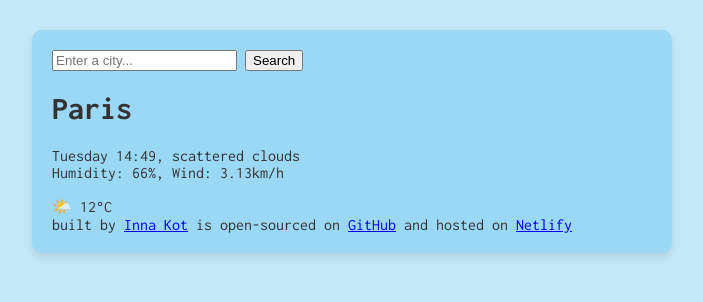
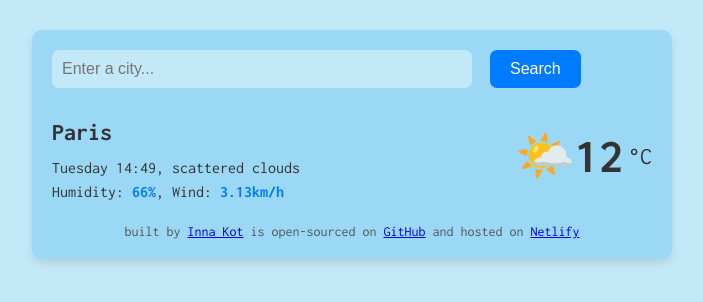
Before and after one commit to Inna-Kot/meteoApp_SheCodes_LearningProject, a plain HTML site: page index.html in a window 1280 px wide. Shown: the whole page, without its empty margins (288-991 px from the left). Drawn offline with Linux system fonts and the light colour scheme.

Commit message:
css: add basic css

```diff
--- a/index.html
+++ b/index.html
@@ -12,22 +12,26 @@
 <body>
     <div class="weather-app">
     <header>
-        <form>
-            <input type="search" placeholder="Enter a city..." required />
-            <input type="submit" value="Search" />
-
+        <form class="search-form">
+            <input type="search" placeholder="Enter a city..." required class="search-form-input" />
+            <input type="submit" value="Search" class="search-form-button" />
         </form>
     </header>
      <main>
-      <div>
-        <h1>Paris</h1>
-        <p>
-          Tuesday 14:49, scattered clouds
-          <br />
-          Humidity: 66%, Wind: 3.13km/h
-        </p>
-      </div>
-      <div>🌤️ 12°C</div>
+        <div class="weather-app-data">
+            <div>
+                <h1 class="weather-app-city">Paris</h1>
+                    <p class="weather-app-description">Tuesday 14:49, scattered clouds
+                    <br />
+                       Humidity: <strong>66%</strong>, Wind: <strong>3.13km/h</strong>
+                    </p>
+            </div>
+            <div class="weather-app-temperature">
+                <div class="weather-app-icon">🌤️</div>
+                <div class="weather-app-temperature-value">12</div>
+                <div class="weather-app-unit">°C</div>
+            </div>
+        </div>
     </main>
     <footer>
         built by <a href="https://github.com/Inna-Kot" target="_blank">Inna Kot</a>
--- a/src/style.css
+++ b/src/style.css
@@ -13,3 +13,70 @@ body {
     margin: 0;
     padding: 0;
 }
+.search-form-input {
+    background-color: #c3e8f7;
+    width: 70%;
+    border: none;
+    border-radius: 7px;
+    margin-right: 10px;
+    padding: 10px;
+    font-size: 16px;
+}
+.search-form-button {
+    background-color: #007bff;
+    color: white;
+    border: none;
+    border-radius: 7px;
+    padding: 10px 20px;
+    font-size: 16px;
+    cursor: pointer;
+}
+.weather-app-data {
+    display: flex;
+    justify-content: space-between;
+    align-items: center;
+    margin-top: 20px;
+}
+.weather-app-city {
+    font-size: 24px;
+    margin: 0;
+    line-height: 48px
+}
+.weather-app-description {
+    font-size: 16px;
+    margin: 0;
+    line-height: 24px;
+}
+.weather-app-temperature {
+    font-size: 48px;
+    margin: 0;
+    display: flex;
+    align-items: center;
+}
+.weather-app-description strong {
+    font-weight: bold;
+    color: #007bff;
+}
+.weather-app-temperature-icon {
+    font-size: 48px;
+    margin-right: 10px;
+}
+.weather-app-temperature-value {
+    font-size: 48px;
+    font-weight: bold;
+}
+.weather-app-unit {
+    font-size: 24px;
+    margin-left: 5px;
+
+}
+main h1 {
+    font-size: 36px;
+    margin: 0;
+}
+footer {
+    margin-top: 20px;
+    text-align: center;
+    font-size: 14px;
+    color: #555;
+}
```
